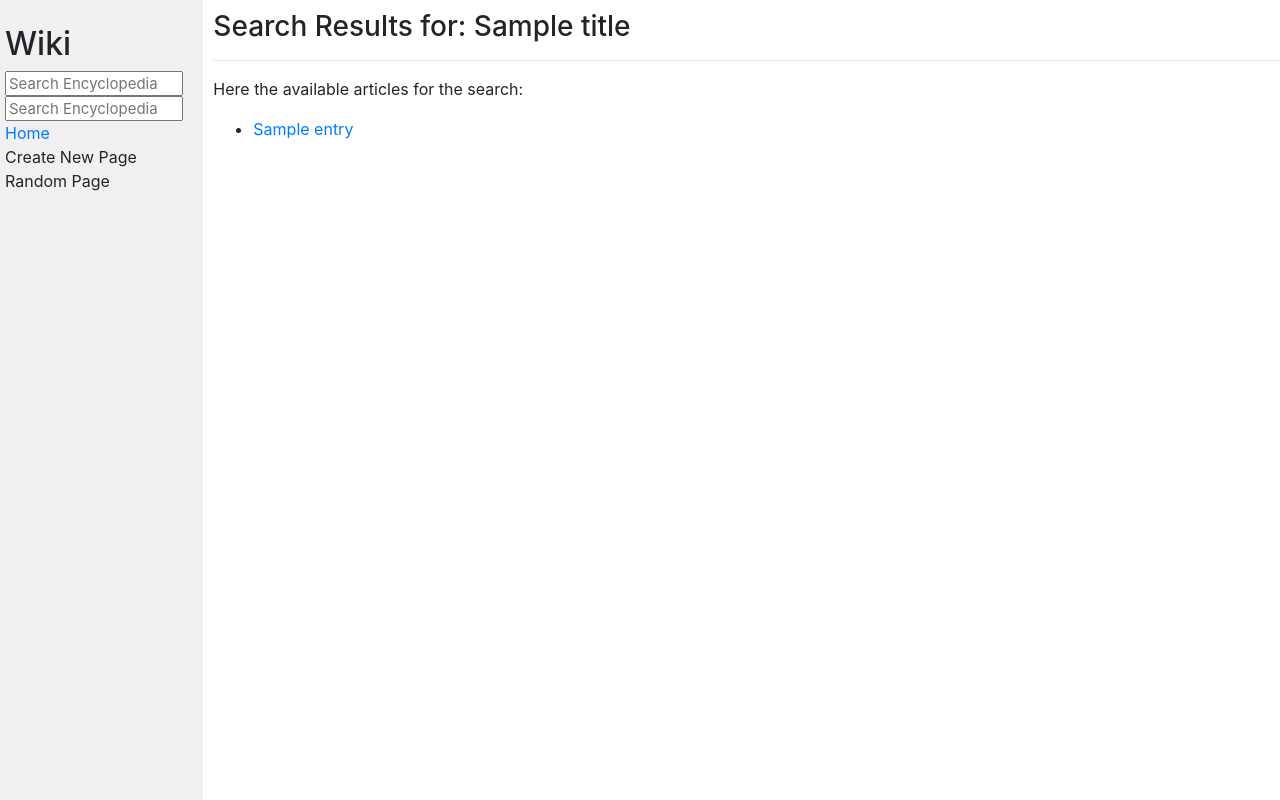
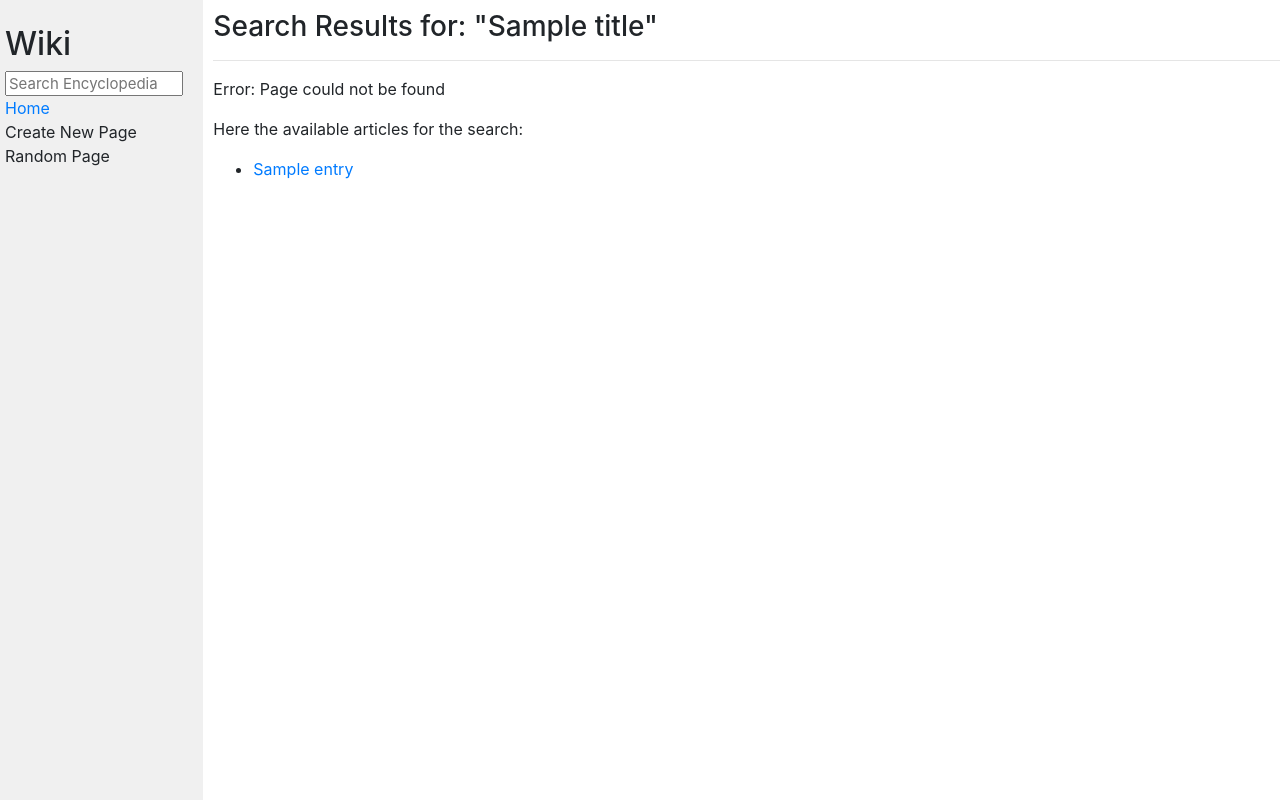
Before and after one commit to nishanajihah/Harvard-Project1, a Django app: template wiki/encyclopedia/templates/encyclopedia/search_page.html in a window 1280 px wide. Run offline with Django 3.2, Linux system fonts and the light colour scheme; tables that the repository leaves empty hold one stand-in row (values such as "Sample post"); the template is opened without the code that fills it: values that come from a table or form of the project are taken from there, most other values are stand-ins (such as "Sample title", 1, 10 or a date in 2020); some libraries are stand-ins or nearby versions.

Commit message:
Search code update but had problem with the title show

```diff
--- a/wiki/encyclopedia/templates/encyclopedia/layout.html
+++ b/wiki/encyclopedia/templates/encyclopedia/layout.html
@@ -16,7 +16,6 @@
                 <!-- Search Bar -->
                 <form action="{% url 'enc:search' %}" method="GET">
                     {% csrf_token %}
-                    {{ form }}
                     <input class="search" type="text" name="q" placeholder="Search Encyclopedia">
                 </form>
 
--- a/wiki/encyclopedia/templates/encyclopedia/search_page.html
+++ b/wiki/encyclopedia/templates/encyclopedia/search_page.html
@@ -6,8 +6,10 @@
 
 {% block body %}
 
-    <h3>Search Results for: {{ title }}</h3>
-    <hr>
+<h3>Search Results for: "{{ title }}" </h3>
+<hr>
+
+{% if title in util.list_entries %}
     <p>Here the available articles for the search:</p>
 
     <ul>
@@ -16,4 +18,17 @@
         {% endfor %}
     </ul>
 
+{% else %}
+
+    <p>Error: Page could not be found</p>
+    <p>Here the available articles for the search:</p>
+    <ul>
+        {% for entry in entries %}
+            <li><a href="{% url 'enc:page' title=entry %}">{{ entry }}</a></li>
+        {% endfor %}
+    </ul>
+
+{% endif %}
+
+
 {% endblock %}
```
